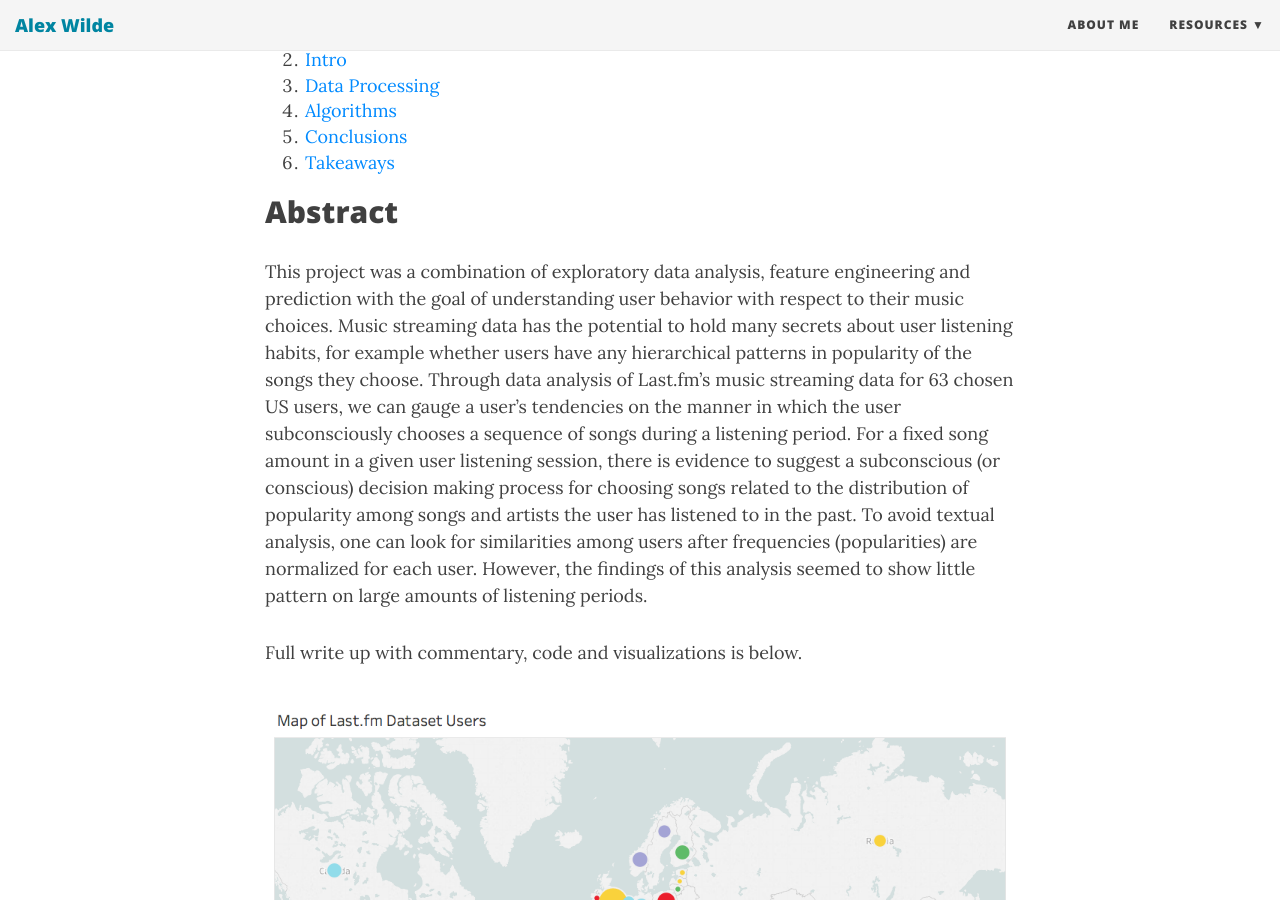
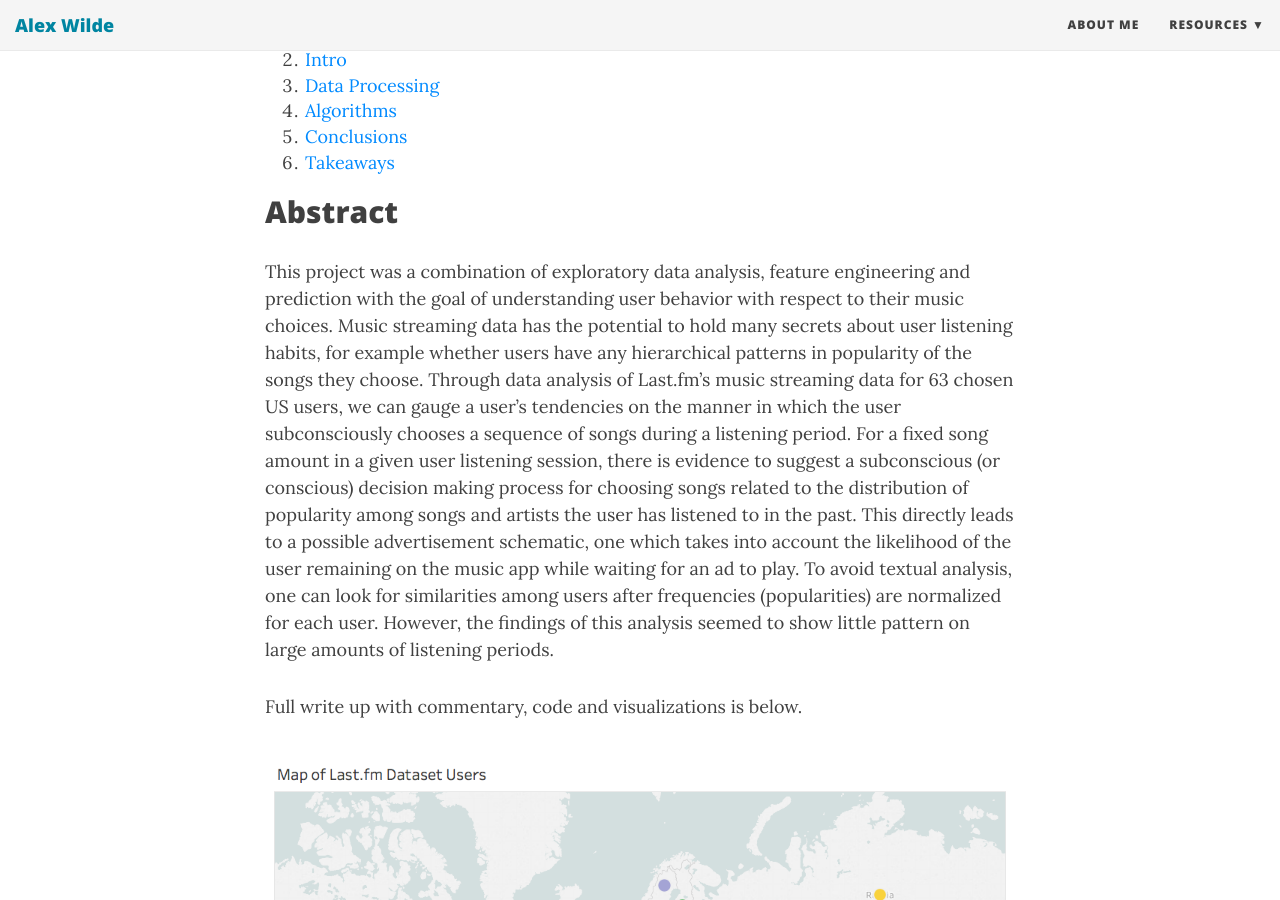
Before and after one commit to awilde27/awilde27.github.io, a Jekyll site: the page built from _posts/2017-12-22-Lastfm.md, in a window 1280 px wide and 900 px high, scrolled down 519 px. Built offline with Jekyll 4.4.1, drawn with Linux system fonts in a browser that asks for light colours; nearby versions of some CDN libraries; comment, search, counter and statistics services are not loaded.

Commit message:
added an abstract

```diff
--- a/_posts/2017-12-22-Lastfm.md
+++ b/_posts/2017-12-22-Lastfm.md
@@ -19,7 +19,7 @@ The [Last.fm Dataset - 1K users](http://ocelma.net/MusicRecommendationDataset/la
 
 ## Abstract
 
-This project was a combination of exploratory data analysis, feature engineering and prediction with the goal of understanding user behavior with respect to their music choices. Music streaming data has the potential to hold many secrets about user listening habits, for example whether users have any hierarchical patterns in popularity of the songs they choose. Through data analysis of Last.fm's music streaming data for 63 chosen US users, we can gauge a user's tendencies on the manner in which the user subconsciously chooses a sequence of songs during a listening period. For a fixed song amount in a given user listening session, there is evidence to suggest a subconscious (or conscious) decision making process for choosing songs related to the distribution of popularity among songs and artists the user has listened to in the past. To avoid textual analysis, one can look for similarities among users after frequencies (popularities) are normalized for each user. However, the findings of this analysis seemed to show little pattern on large amounts of listening periods.
+This project was a combination of exploratory data analysis, feature engineering and prediction with the goal of understanding user behavior with respect to their music choices. Music streaming data has the potential to hold many secrets about user listening habits, for example whether users have any hierarchical patterns in popularity of the songs they choose. Through data analysis of Last.fm's music streaming data for 63 chosen US users, we can gauge a user's tendencies on the manner in which the user subconsciously chooses a sequence of songs during a listening period. For a fixed song amount in a given user listening session, there is evidence to suggest a subconscious (or conscious) decision making process for choosing songs related to the distribution of popularity among songs and artists the user has listened to in the past. This directly leads to a possible advertisement schematic, one which takes into account the likelihood of the user remaining on the music app while waiting for an ad to play. To avoid textual analysis, one can look for similarities among users after frequencies (popularities) are normalized for each user. However, the findings of this analysis seemed to show little pattern on large amounts of listening periods.
 
 Full write up with commentary, code and visualizations is below.
 
```
